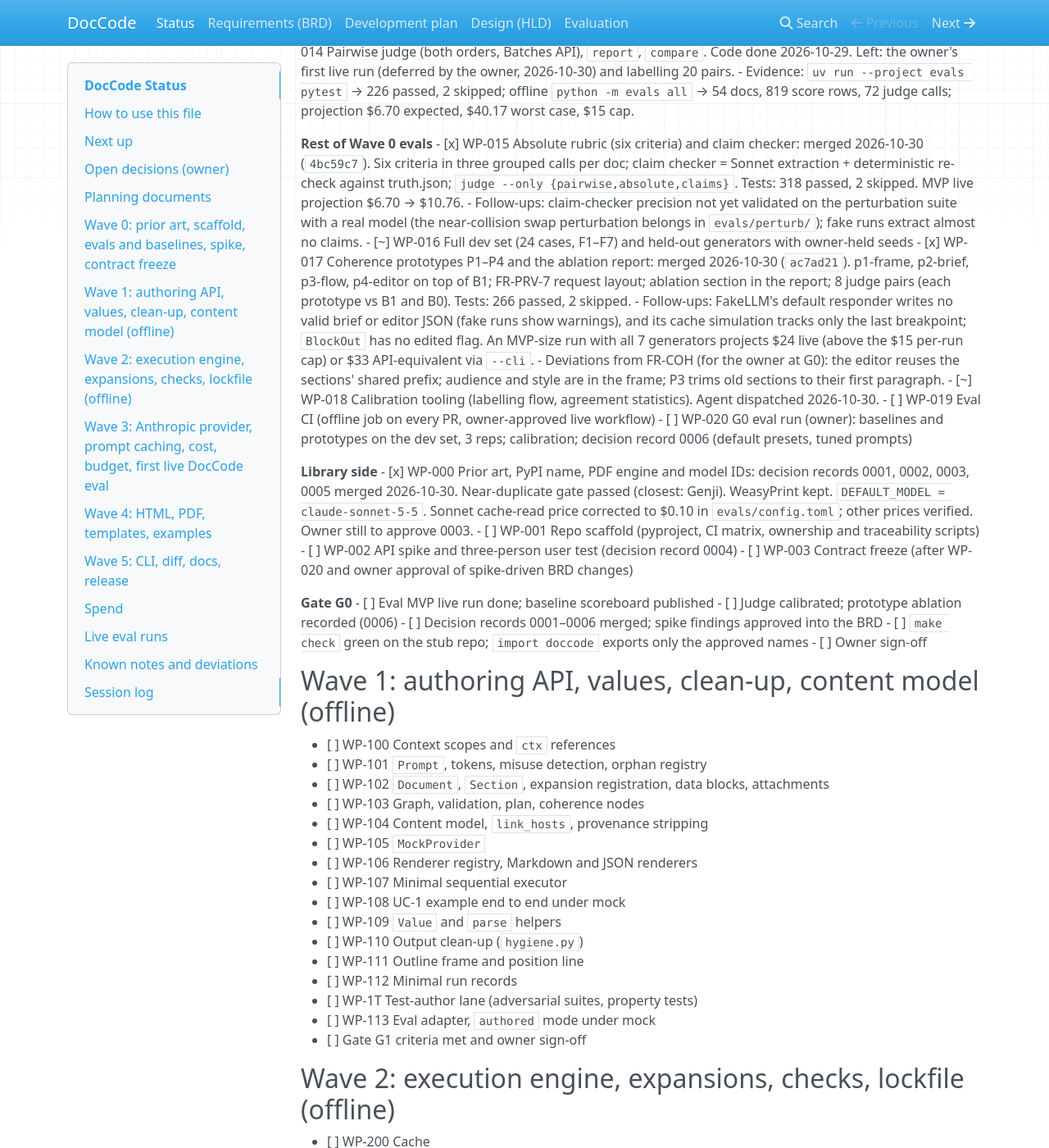
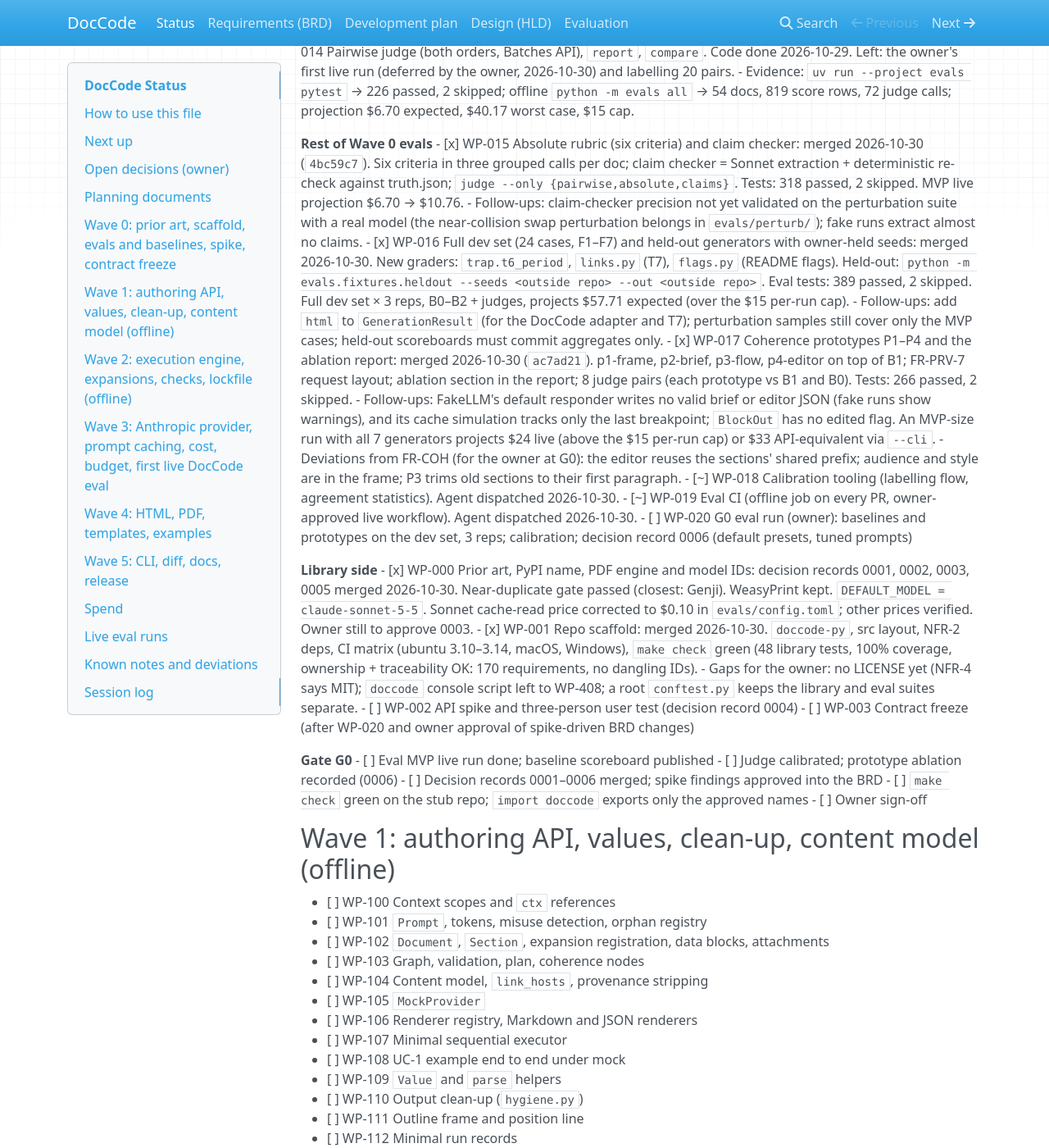
Before and after one commit to spudy-vibing/Dynamic-Document-Library, an MkDocs documentation site: the page built from docs/STATUS.md, in a window 1280 px wide and 1400 px high, scrolled down 1682 px. Shown: the whole window at 82% size. Built offline with MkDocs 1.6.1, drawn with Linux system fonts in a browser that asks for light colours; nearby versions of some CDN libraries.

Commit message:
Status: WP-016 and WP-001 merged, WP-019 dispatched
Co-Authored-By: Claude Opus 5.5 <noreply@anthropic.com>
Claude-Session: https://claude.ai/code/session_01EVknyAM6EnacTPmRmfjMye

```diff
--- a/docs/STATUS.md
+++ b/docs/STATUS.md
@@ -54,17 +54,19 @@ All resolved on 2026-10-30 (owner accepted every recommendation).
 **Rest of Wave 0 evals**
 - [x] WP-015 Absolute rubric (six criteria) and claim checker: merged 2026-10-30 (`4bc59c7`). Six criteria in three grouped calls per doc; claim checker = Sonnet extraction + deterministic re-check against truth.json; `judge --only {pairwise,absolute,claims}`. Tests: 318 passed, 2 skipped. MVP live projection $6.70 → $10.76.
   - Follow-ups: claim-checker precision not yet validated on the perturbation suite with a real model (the near-collision swap perturbation belongs in `evals/perturb/`); fake runs extract almost no claims.
-- [~] WP-016 Full dev set (24 cases, F1–F7) and held-out generators with owner-held seeds
+- [x] WP-016 Full dev set (24 cases, F1–F7) and held-out generators with owner-held seeds: merged 2026-10-30. New graders: `trap.t6_period`, `links.py` (T7), `flags.py` (README flags). Held-out: `python -m evals.fixtures.heldout --seeds <outside repo> --out <outside repo>`. Eval tests: 389 passed, 2 skipped. Full dev set × 3 reps, B0–B2 + judges, projects $57.71 expected (over the $15 per-run cap).
+  - Follow-ups: add `html` to `GenerationResult` (for the DocCode adapter and T7); perturbation samples still cover only the MVP cases; held-out scoreboards must commit aggregates only.
 - [x] WP-017 Coherence prototypes P1–P4 and the ablation report: merged 2026-10-30 (`ac7ad21`). p1-frame, p2-brief, p3-flow, p4-editor on top of B1; FR-PRV-7 request layout; ablation section in the report; 8 judge pairs (each prototype vs B1 and B0). Tests: 266 passed, 2 skipped.
   - Follow-ups: FakeLLM's default responder writes no valid brief or editor JSON (fake runs show warnings), and its cache simulation tracks only the last breakpoint; `BlockOut` has no edited flag. An MVP-size run with all 7 generators projects $24 live (above the $15 per-run cap) or $33 API-equivalent via `--cli`.
   - Deviations from FR-COH (for the owner at G0): the editor reuses the sections' shared prefix; audience and style are in the frame; P3 trims old sections to their first paragraph.
 - [~] WP-018 Calibration tooling (labelling flow, agreement statistics). Agent dispatched 2026-10-30.
-- [ ] WP-019 Eval CI (offline job on every PR, owner-approved live workflow)
+- [~] WP-019 Eval CI (offline job on every PR, owner-approved live workflow). Agent dispatched 2026-10-30.
 - [ ] WP-020 G0 eval run (owner): baselines and prototypes on the dev set, 3 reps; calibration; decision record 0006 (default presets, tuned prompts)
 
 **Library side**
 - [x] WP-000 Prior art, PyPI name, PDF engine and model IDs: decision records 0001, 0002, 0003, 0005 merged 2026-10-30. Near-duplicate gate passed (closest: Genji). WeasyPrint kept. `DEFAULT_MODEL = claude-sonnet-5-5`. Sonnet cache-read price corrected to $0.10 in `evals/config.toml`; other prices verified. Owner still to approve 0003.
-- [ ] WP-001 Repo scaffold (pyproject, CI matrix, ownership and traceability scripts)
+- [x] WP-001 Repo scaffold: merged 2026-10-30. `doccode-py`, src layout, NFR-2 deps, CI matrix (ubuntu 3.10–3.14, macOS, Windows), `make check` green (48 library tests, 100% coverage, ownership + traceability OK: 170 requirements, no dangling IDs).
+  - Gaps for the owner: no LICENSE yet (NFR-4 says MIT); `doccode` console script left to WP-408; a root `conftest.py` keeps the library and eval suites separate.
 - [ ] WP-002 API spike and three-person user test (decision record 0004)
 - [ ] WP-003 Contract freeze (after WP-020 and owner approval of spike-driven BRD changes)
 
```
